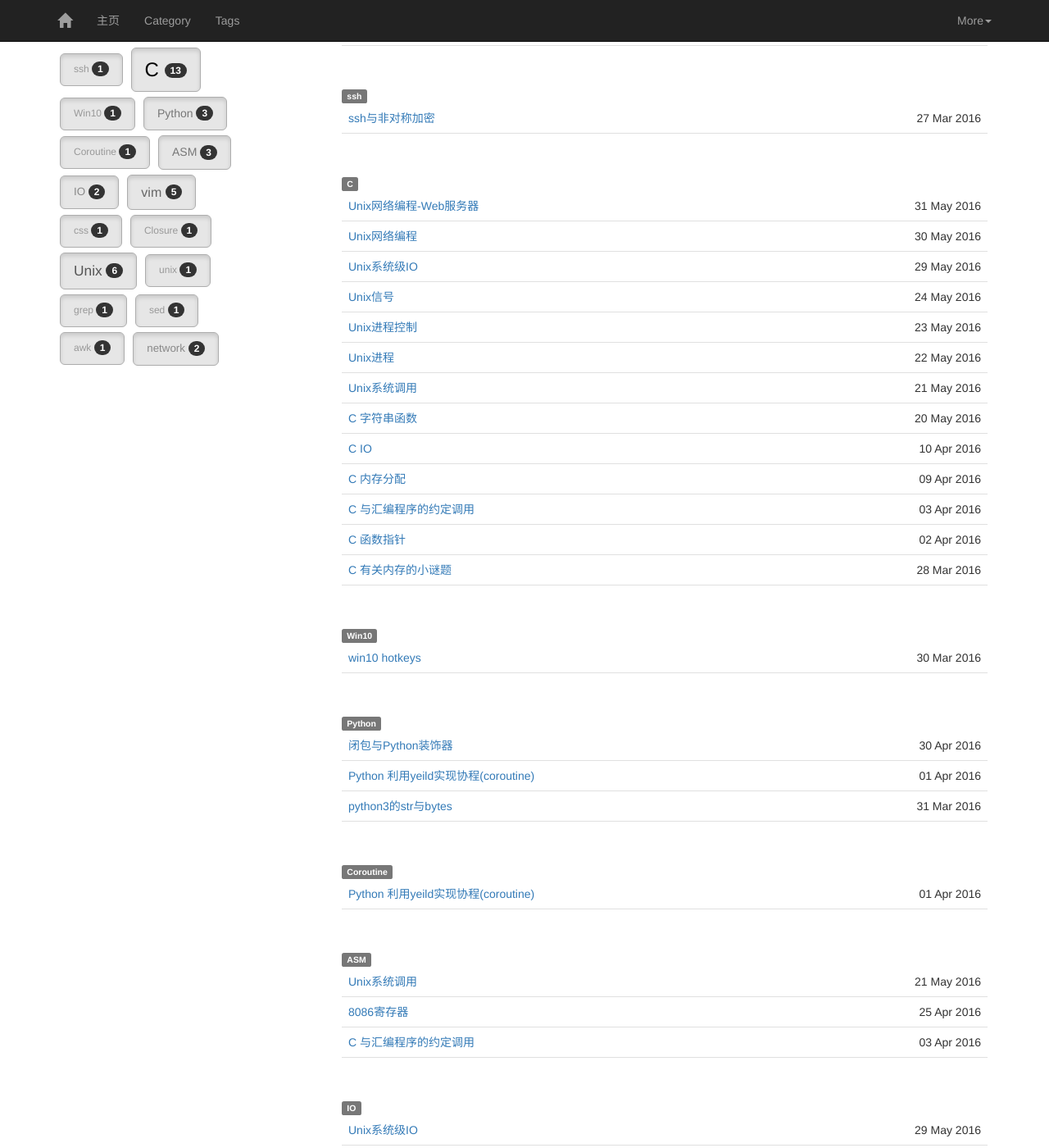
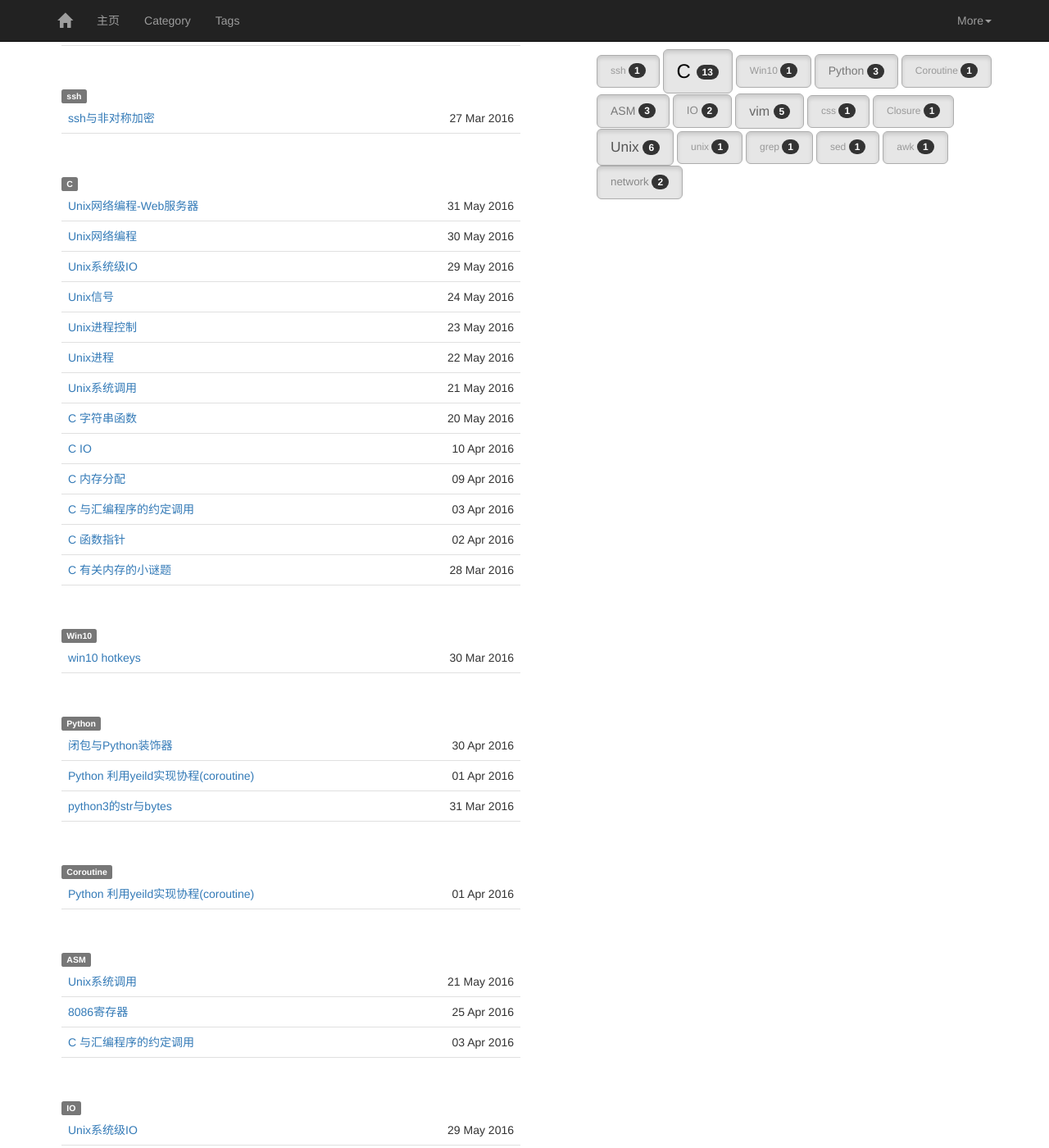
Before and after one commit to mapan1984/mapan1984.github.io, a Jekyll site: the page built from allposts/index.html, in a window 1280 px wide and 1400 px high. Shown: the whole window at 82% size. Built offline with Jekyll 4.4.1, drawn with Linux system fonts in a browser that asks for light colours.

Commit message:
Use js to achieve the sidebar scrolls with the page in allposts-page

```diff
--- a/_includes/tags-buttons.html
+++ b/_includes/tags-buttons.html
@@ -1,7 +1,3 @@
-<div class="container" style="margin-top:30px;">
-  <div class="row">
-    <div class="col-md-4">
-      <div class="tags-buttons">
 {% assign first = site.tags.first %}
 {% assign max = first[1].size %}
 {% assign min = max %}
@@ -36,9 +32,3 @@
     {{ tag[0] }} <span class="badge">{{tag[1].size}}</span>
   </a>
 {% endfor %}
-      </div>
-    </div>
-    <div class="col-md-8">
-    </div>
-  </div>
-</div>
--- a/allposts/index.html
+++ b/allposts/index.html
@@ -4,61 +4,22 @@
 ---
 
 <div class="container">
-  <div class="all-posts-tip">
-    <div class="all-posts-buttons" style="display: block;">
-    {% assign first = site.tags.first %}
-    {% assign max = first[1].size %}
-    {% assign min = max %}
-    {% for tag in site.tags offset:1 %}
-      {% if tag[1].size > max %}
-        {% assign max = tag[1].size %}
-      {% elsif tag[1].size < min %}
-        {% assign min = tag[1].size %}
-      {% endif %}
-    {% endfor %}
-    {% assign diff = max | minus: min %}
-
-    {% for tag in site.tags %}
-      {% assign temp = tag[1].size | minus: min | times: 36 | divided_by: diff %}
-      {% assign base = temp | divided_by: 4 %}
-      {% assign remain = temp | modulo: 4 %}
-      {% if remain == 0 %}
-        {% assign size = base | plus: 9 %}
-      {% elsif remain == 1 or remain == 2 %}
-        {% assign size = base | plus: 9 | append: '.5' %}
-      {% else %}
-        {% assign size = base | plus: 10 %}
-      {% endif %}
-      {% if remain == 0 or remain == 1 %}
-        {% assign color = 9 | minus: base %}
-      {% else %}
-        {% assign color = 8 | minus: base %}
-      {% endif %}
-      <a href="/allposts/#{{ tag[0] }}"
-        style="font-size: {{ size }}pt; color: #{{ color }}{{ color }}{{ color }};"
-        class="btn btn-default btn-lg active" role="button">
-        {{ tag[0] }} <span class="badge">{{tag[1].size}}</span>
-      </a>
-    {% endfor %}
-    </div>
+  <div id="all-posts-tip">
+    {% include tags-buttons.html %}
   </div>
   <div class="all-posts">
     <ul class="posts">
       {% for tag in site.tags %}
-    <li id="{{ tag[0] }}"  style="position: relative; padding-top: 50px;" class="tag-list">
+        <li id="{{ tag[0] }}"  style="padding-top: 50px;" class="tag-list">
           <span class="label label-default">{{ tag[0] }}</span>
         </li>
         {% for post in tag[1] %}
           <li class="post-list">
-    <div class="post-list-content">
             <div class="post-list-date">
               {{ post.date | date_to_string }}
             </div>
             <div class="post-list-title">
-        <a href="{{ site.baseurl }}{{ post.url }}">
-          {{ post.title }}
-        </a>
-      </div>
+              <a href="{{ site.baseurl }}{{ post.url }}">{{ post.title }}</a>
             </div>
           </li>
         {% endfor %}
--- a/stylesheets/my.css
+++ b/stylesheets/my.css
@@ -91,23 +91,19 @@
     display:none;
 }
 /*allposts*/
-div.all-posts-tip {
-    width: 20%;
-    float: left;
+#all-posts-tip {
+    width: 40%;
     margin: 0 20px 0 0;
+    position: absolute;
+    top: 60px;
+    right: 20px;
 }
-/*
-div.all-posts-buttons {
-    position: fixed;
-    top: 60px;
-}
-*/
 div.all-posts-buttons a{
     margin: 3px 3px 3px 3px;
 }
 div.all-posts {
-    width: 70%;
-    float: right;
+    width: 50%;
+    float: left;
 }
 /*synatsx*/
 .highlight  { background: #ffffff; }
```
Also changed, not shown: other parts of allposts/index.html (+9 -0 lines), index.html (+11 -1 lines). Lines whose indentation alone changed are shown as unchanged.
